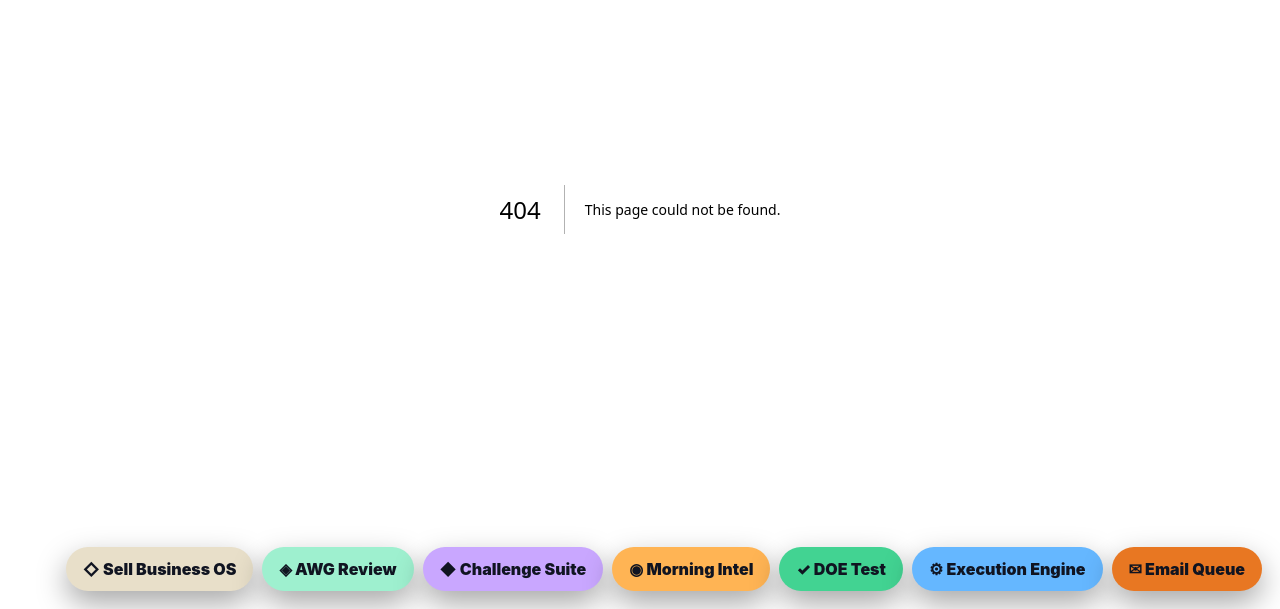
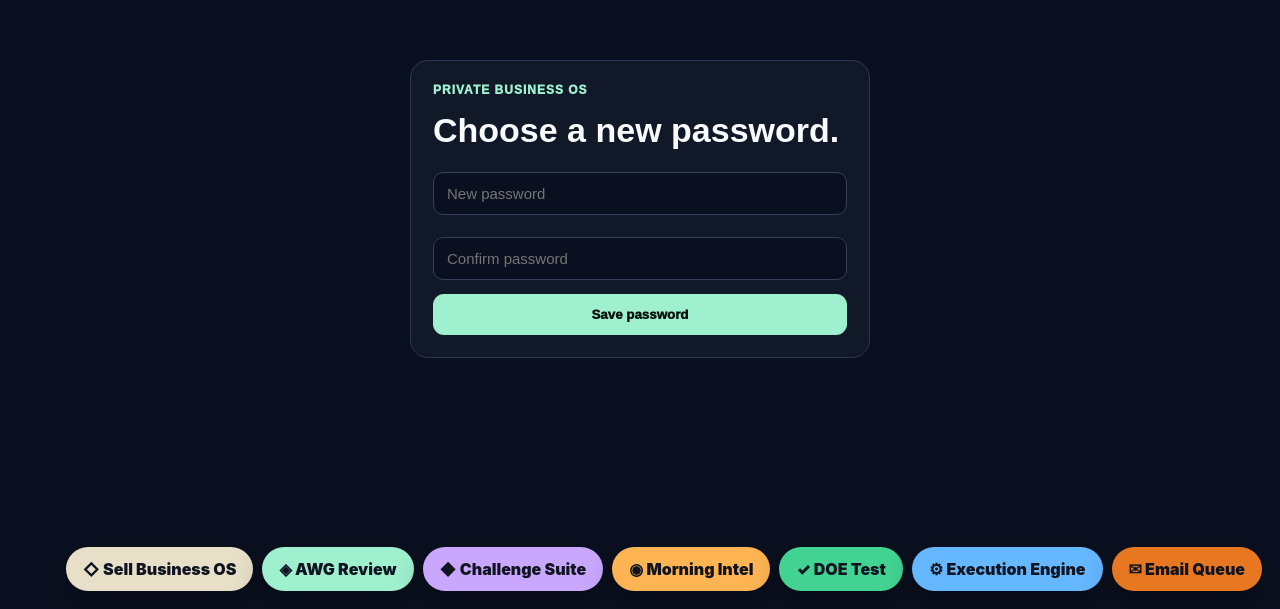
Before and after one commit to jimrusk/aridon-app, a Next.js app: page /customer/reset in a window 1280 px wide. Before the commit this address had no page. Shown: the part 191-800 px from the top of the page. Built offline with nearby package versions, Linux system fonts and the light colour scheme.

Commit message:
Add customer password reset page

```diff
--- /dev/null
+++ b/app/customer/reset/page.tsx
@@ -0,0 +1,50 @@
+'use client';
+
+import { FormEvent, useState } from 'react';
+import { useRouter } from 'next/navigation';
+import { getBrowserClient } from '../../../lib/supabase';
+
+export default function CustomerResetPage() {
+  const router = useRouter();
+  const [password, setPassword] = useState('');
+  const [confirm, setConfirm] = useState('');
+  const [message, setMessage] = useState('');
+  const [saving, setSaving] = useState(false);
+
+  async function submit(event: FormEvent) {
+    event.preventDefault();
+    if (password.length < 12) {
+      setMessage('Use at least 12 characters.');
+      return;
+    }
+    if (password !== confirm) {
+      setMessage('The passwords do not match.');
+      return;
+    }
+
+    setSaving(true);
+    const db = getBrowserClient();
+    const { error } = await db.auth.updateUser({ password });
+    if (error) {
+      setMessage(error.message);
+      setSaving(false);
+      return;
+    }
+    router.replace('/customer/login');
+  }
+
+  return (
+    <main style={{ minHeight: '100vh', background: '#0B1020', color: '#F8FAFC', display: 'grid', placeItems: 'center', padding: '24px', fontFamily: 'Arial, sans-serif' }}>
+      <form onSubmit={submit} style={{ width: '100%', maxWidth: '460px', background: '#111827', border: '1px solid #2A3857', borderRadius: '18px', padding: '22px', display: 'grid', gap: '14px' }}>
+        <div style={{ color: '#9EF0CF', fontSize: '12px', fontWeight: 950, letterSpacing: '1px' }}>PRIVATE BUSINESS OS</div>
+        <h1 style={{ margin: 0, fontSize: '34px' }}>Choose a new password.</h1>
+        <input type="password" placeholder="New password" autoComplete="new-password" value={password} onChange={(event) => setPassword(event.target.value)} style={inputStyle} required />
+        <input type="password" placeholder="Confirm password" autoComplete="new-password" value={confirm} onChange={(event) => setConfirm(event.target.value)} style={inputStyle} required />
+        {message && <div style={{ color: '#F4C3BC', fontSize: '13px' }}>{message}</div>}
+        <button disabled={saving} style={{ border: 0, background: '#9EF0CF', color: '#08130F', padding: '13px', borderRadius: '11px', fontWeight: 950 }}>{saving ? 'Saving…' : 'Save password'}</button>
+      </form>
+    </main>
+  );
+}
+
+const inputStyle = { width: '100%', boxSizing: 'border-box' as const, background: '#0A1020', color: '#F8FAFC', border: '1px solid #34415D', borderRadius: '10px', padding: '12px 13px', fontSize: '15px' };
```
